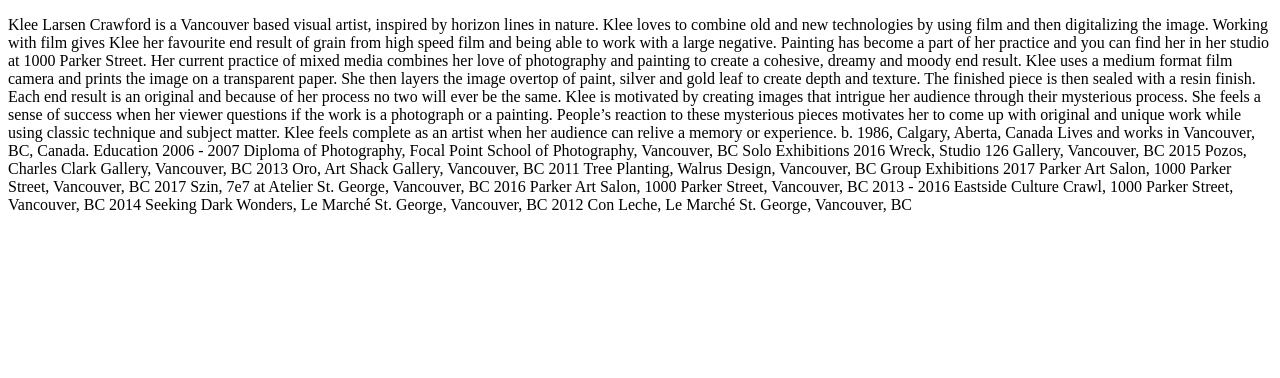
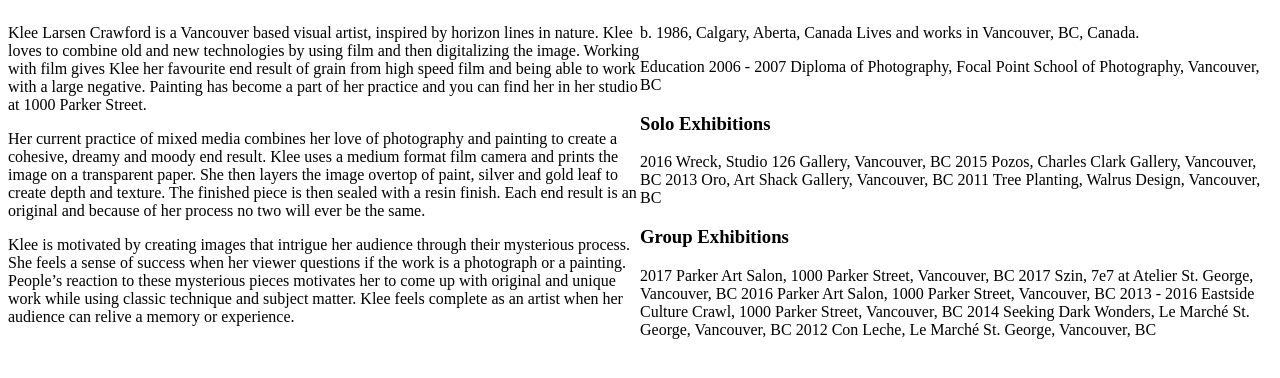
Before and after one commit to ericmackay/Klee-portfolio, a plain HTML site: page about.html in a window 1280 px wide. Drawn offline with Linux system fonts and the light colour scheme.

Commit message:
roughed in about page

```diff
--- a/about.html
+++ b/about.html
@@ -17,23 +17,35 @@
     <p>Klee Larsen Crawford is a Vancouver based visual artist, inspired by horizon lines in nature. Klee loves to combine old
       and new technologies by using film and then digitalizing the image. Working with film gives Klee her favourite end
       result of grain from high speed film and being able to work with a large negative. Painting has become a part of her
-      practice and you can find her in her studio at 1000 Parker Street. Her current practice of mixed media combines her
-      love of photography and painting to create a cohesive, dreamy and moody end result. Klee uses a medium format film
-      camera and prints the image on a transparent paper. She then layers the image overtop of paint, silver and gold leaf
-      to create depth and texture. The finished piece is then sealed with a resin finish. Each end result is an original
-      and because of her process no two will ever be the same. Klee is motivated by creating images that intrigue her audience
-      through their mysterious process. She feels a sense of success when her viewer questions if the work is a photograph
-      or a painting. People’s reaction to these mysterious pieces motivates her to come up with original and unique work
-      while using classic technique and subject matter. Klee feels complete as an artist when her audience can relive a memory
-      or experience. b. 1986, Calgary, Aberta, Canada Lives and works in Vancouver, BC, Canada. Education 2006 - 2007 Diploma
-      of Photography, Focal Point School of Photography, Vancouver, BC Solo Exhibitions 2016 Wreck, Studio 126 Gallery, Vancouver,
-      BC 2015 Pozos, Charles Clark Gallery, Vancouver, BC 2013 Oro, Art Shack Gallery, Vancouver, BC 2011 Tree Planting,
-      Walrus Design, Vancouver, BC Group Exhibitions 2017 Parker Art Salon, 1000 Parker Street, Vancouver, BC 2017 Szin,
-      7e7 at Atelier St. George, Vancouver, BC 2016 Parker Art Salon, 1000 Parker Street, Vancouver, BC 2013 - 2016 Eastside
-      Culture Crawl, 1000 Parker Street, Vancouver, BC 2014 Seeking Dark Wonders, Le Marché St. George, Vancouver, BC 2012
-      Con Leche, Le Marché St. George, Vancouver, BC
+      practice and you can find her in her studio at 1000 Parker Street.</p>
+    <p>Her current practice of mixed media combines her love of photography and painting to create a cohesive, dreamy and moody
+      end result. Klee uses a medium format film camera and prints the image on a transparent paper. She then layers the
+      image overtop of paint, silver and gold leaf to create depth and texture. The finished piece is then sealed with a
+      resin finish. Each end result is an original and because of her process no two will ever be the same. </p>
+    <p> Klee is motivated by creating images that intrigue her audience through their mysterious process. She feels a sense of success
+    when her viewer questions if the work is a photograph or a painting. People’s reaction to these mysterious pieces motivates
+    her to come up with original and unique work while using classic technique and subject matter. Klee feels complete as
+    an artist when her audience can relive a memory or experience.</p>
+  </div>
 
+  <div class='cv-content'>
+    <p>
+      b. 1986, Calgary, Aberta, Canada Lives and works in Vancouver,
+    BC, Canada.
     </p>
+    <p> Education 2006 - 2007 Diploma of Photography, Focal Point School of Photography, Vancouver, BC
+    </p>
+    <h3> Solo Exhibitions
+    </h3>
+    <p> 2016 Wreck, Studio 126 Gallery, Vancouver, BC 2015 Pozos, Charles Clark Gallery, Vancouver, BC 2013 Oro, Art Shack Gallery,
+    Vancouver, BC 2011 Tree Planting, Walrus Design, Vancouver, BC
+    </p>
+    <h3>Group Exhibitions </h3>
+    <p>2017 Parker Art Salon, 1000 Parker Street,
+        Vancouver, BC 2017 Szin, 7e7 at Atelier St. George, Vancouver, BC 2016 Parker Art Salon, 1000 Parker Street, Vancouver,
+        BC 2013 - 2016 Eastside Culture Crawl, 1000 Parker Street, Vancouver, BC 2014 Seeking Dark Wonders, Le Marché St. George,
+        Vancouver, BC 2012 Con Leche, Le Marché St. George, Vancouver, BC
+      </p>
   </div>
 
 </body>
--- a/css/app.css
+++ b/css/app.css
@@ -47,3 +47,19 @@
   transform: translate3d(0, 0, 0);
   opacity: 1;
 }
+
+
+//about page stuff
+.about-content,  .cv-content{
+  font-family: 'PT Serif', serif;
+}
+
+.about-content {
+  width: 50%;
+  float: left;
+}
+
+.cv-content {
+  width: 50%;
+  float: right;
+}
```
Also changed, not shown: index.html (+4 -5 lines), js/app.js (+6 -6 lines).
